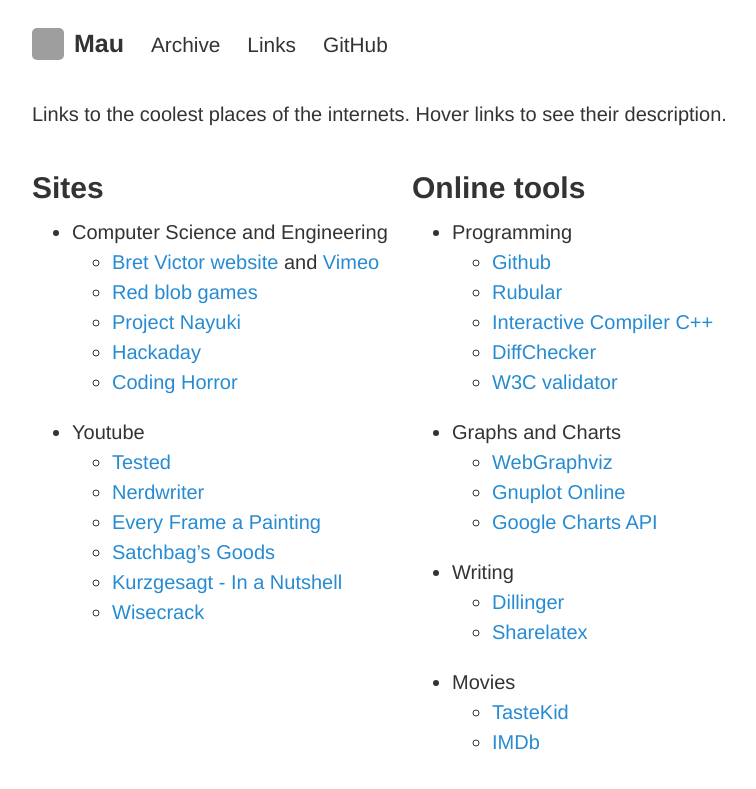
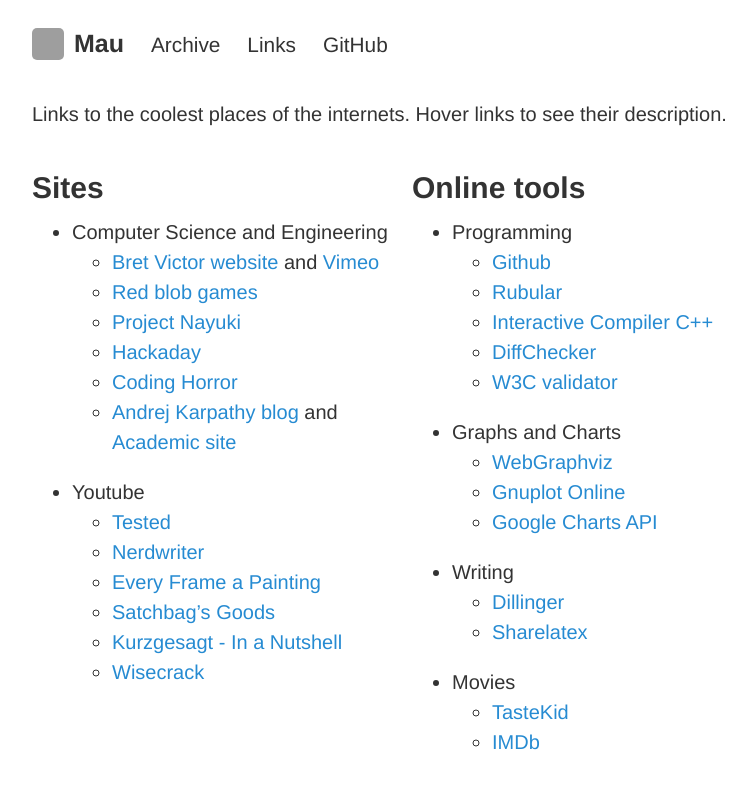
Before and after one commit to Maumagnaguagno/maumagnaguagno.github.io, a Jekyll site: the page built from links.md, in a window 1280 px wide. Shown: the top 789 px of the page, without its empty margins (228-984 px from the left). Built offline with Jekyll 4.4.1, drawn with Linux system fonts in a browser that asks for light colours; our own code applies the rules of GitHub Pages for plain Markdown files; grey boxes are pictures that could not be loaded.

Commit message:
Add Andrej Karpathy links

```diff
--- a/links.md
+++ b/links.md
@@ -16,6 +16,7 @@ Hover links to see their description.
   - [Project Nayuki](https://www.nayuki.io/ "Programming blog")
   - [Hackaday](https://hackaday.com "Engineering and maker stuff")
   - [Coding Horror](https://blog.codinghorror.com/ "Programming and human factors")
+  - [Andrej Karpathy blog](http://karpathy.github.io/ "Computer Science Ph.D student interested in machine learning") and [Academic site](http://cs.stanford.edu/people/karpathy/ "Karpathy at Stanford")
 - Youtube
   - [Tested](https://www.youtube.com/user/testedcom "Adam Savage - Design and build stuff")
   - [Nerdwriter](https://www.youtube.com/user/Nerdwriter1 "Movie and art reviews")
```
